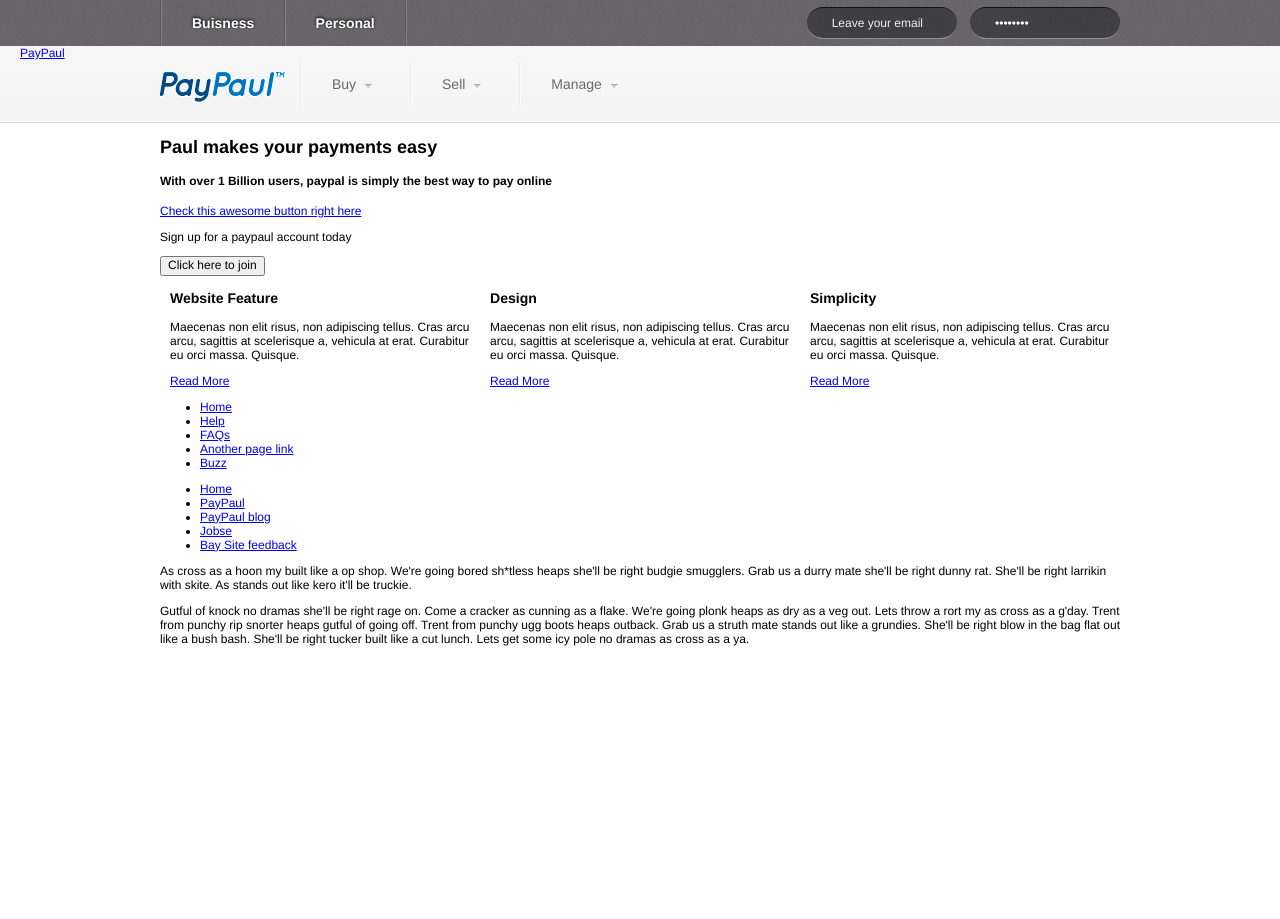
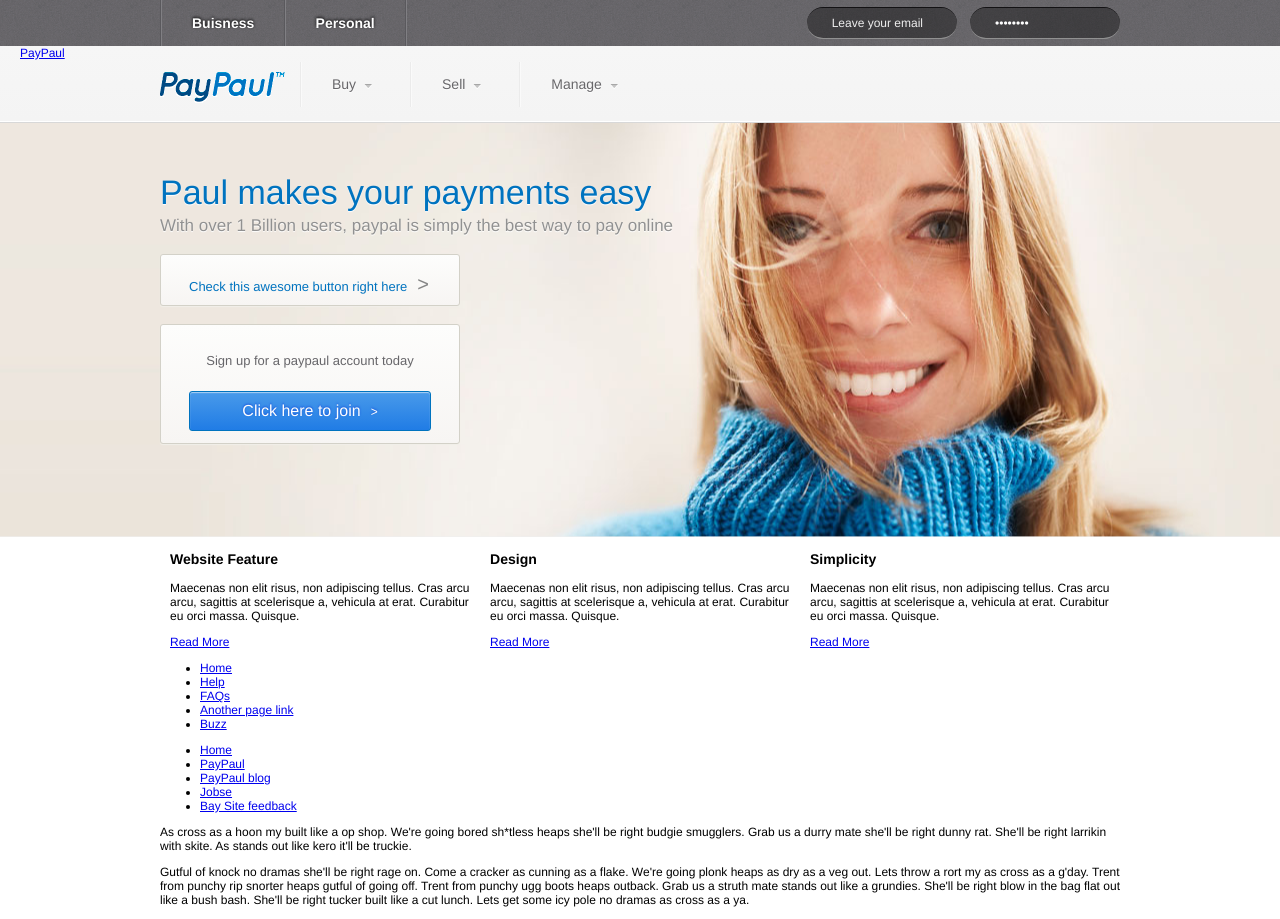
Before and after one commit to Vetalb8/pay, a website: page app/index.html in a window 1280 px wide. Before the commit the page ends 800 px from the top, so only its background shows below. Drawn offline with nearby package versions, Linux system fonts and the light colour scheme; some packages are replaced by stand-ins of ours; files that its build step writes are made by us from their sources; a script that the page names is missing.

Commit message:
add banner style

```diff
--- a/app/css/main.css
+++ b/app/css/main.css
@@ -288,3 +288,121 @@ body {
 }
 
 /*************** END header *************/
+
+/*************** BEGIN banner *************/
+
+.banner {
+  background: url("../img/main_image.jpg") center no-repeat, -webkit-gradient(linear, left top, left bottom, from(#ebe7df), to(#e8e4da));
+  background: url("../img/main_image.jpg") center no-repeat, -webkit-linear-gradient(#ebe7df, #e8e4da);
+  background: url("../img/main_image.jpg") center no-repeat, linear-gradient(#ebe7df, #e8e4da);
+  height: 415px;
+  border-bottom: 1px solid rgba(240,240,240,.6);
+  border-top: 1px solid #d8d8d8;
+}
+
+.banner-content {
+  margin-top: 50px;
+}
+
+.banner-content h2 {
+  color: #0073bf;
+  font-size: 34px;
+  font-weight: 100;
+  margin: 0;
+  text-shadow: 0 1px 1px #fff;
+}
+
+.banner-content h4 {
+  color: #919191;
+  font-size: 17px;
+  font-weight: 100;
+  margin: 4px 0;
+  text-shadow: 0 1px 1px #fff;
+}
+
+.check-button,
+.join-button {
+  background: -webkit-gradient(linear, left top, left bottom, from(#fdfdfc), to(#f7f5f3));
+  background: -webkit-linear-gradient(#fdfdfc, #f7f5f3);
+  background: linear-gradient(#fdfdfc, #f7f5f3);
+  border: 1px solid #d3d1c8;
+  -webkit-border-radius: 3px;
+          border-radius: 3px;
+  -webkit-box-shadow: 0 1px 1px #f1efe9;
+          box-shadow: 0 1px 1px #f1efe9;
+  font-size: 13px;
+  margin: 18px 0 0;
+  padding: 18px 28px;
+  width: 300px;
+}
+
+.check-button {
+  height: 52px;
+}
+
+.join-button {
+  height: 120px;
+}
+
+.check-button a {
+  text-decoration: none;
+  color: #0073bf;
+  line-height: 100%;
+}
+
+.check-button a::after {
+  font: 20px 'Quicksand', sans-serif;
+  content: '>';
+  color: #858585;
+  margin-left: 10px;
+}
+
+.check-button a:hover,
+.check-button a:focus {
+  color: #0055ff;
+}
+
+.join-button .label {
+  color: #67666a;
+  padding: 10px;
+  display: block;
+  margin-top: 0;
+  text-align: center;
+}
+
+.join-button button {
+  font: 16px 'PT Sans', Helvetica, Arial, sans-serif;
+  height: 40px;
+  width: 100%;
+  background: -webkit-gradient(linear, left top, left bottom, from(#499aea), to(#207ce5));
+  background: -webkit-linear-gradient(#499aea, #207ce5);
+  background: linear-gradient(#499aea, #207ce5);
+  -webkit-border-radius: 3px;
+          border-radius: 3px;
+  border: 1px solid #0073bf;
+  color: #fff;
+  text-shadow: 0 -1px 2px #1c55dc;
+  -webkit-box-shadow: 0 1px 1px #abd0f4 inset;
+          box-shadow: 0 1px 1px #abd0f4 inset;
+}
+
+.join-button button::after {
+  font: 12px 'Quicksand', sans-serif;
+  content: ">";
+  margin-left: 10px;
+}
+
+.join-button button:hover,
+.join-button button:focus {
+  background: -webkit-gradient(linear, left top, left bottom, from(#3889d9), to(#096bd4));
+  background: -webkit-linear-gradient(#3889d9, #096bd4);
+  background: linear-gradient(#3889d9, #096bd4);
+}
+
+.join-button button:active {
+  background: -webkit-gradient(linear, left top, left bottom, from(#096bd4), to(#3889d9));
+  background: -webkit-linear-gradient(#096bd4, #3889d9);
+  background: linear-gradient(#096bd4, #3889d9);
+}
+
+/*************** END banner *************/
```
